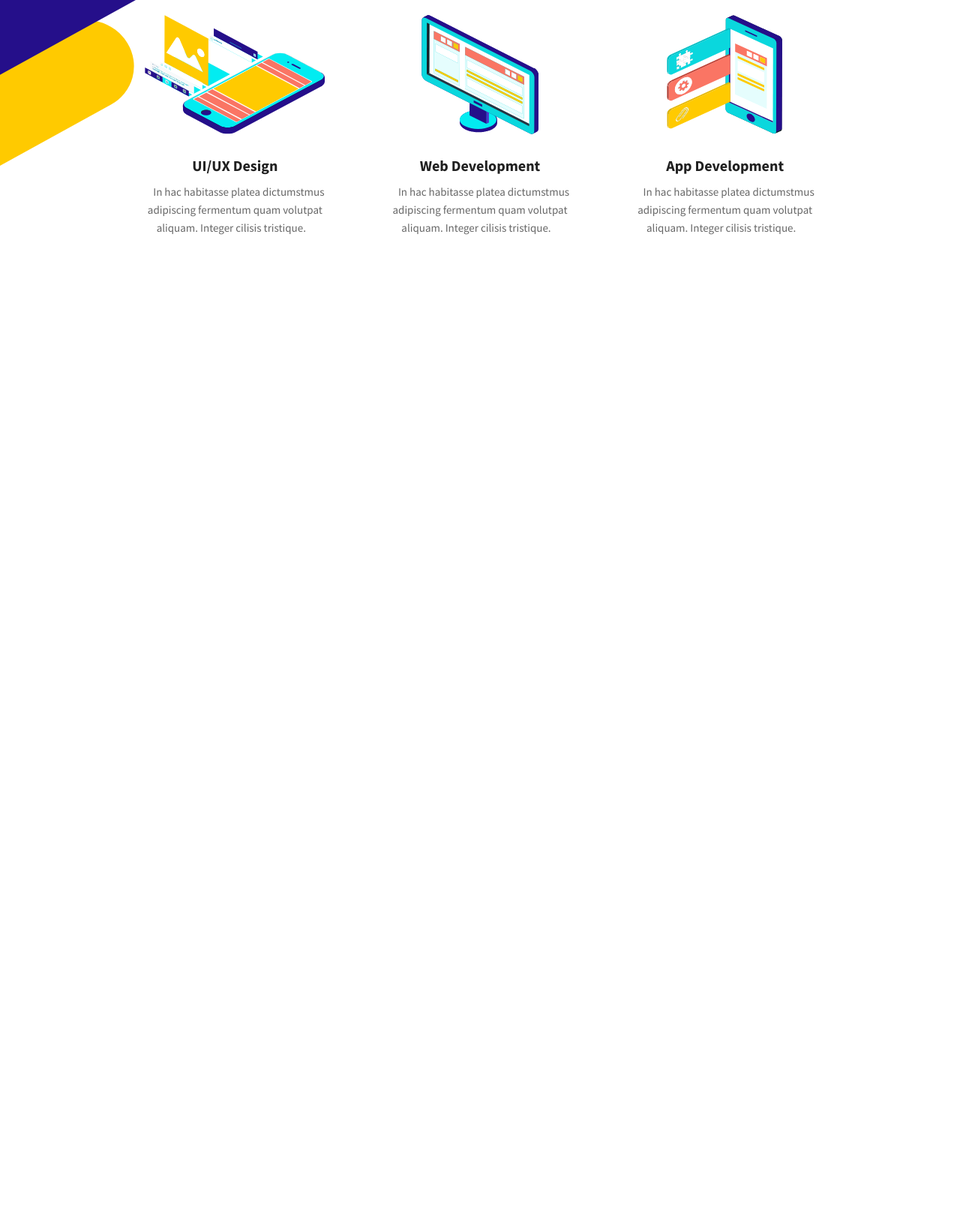
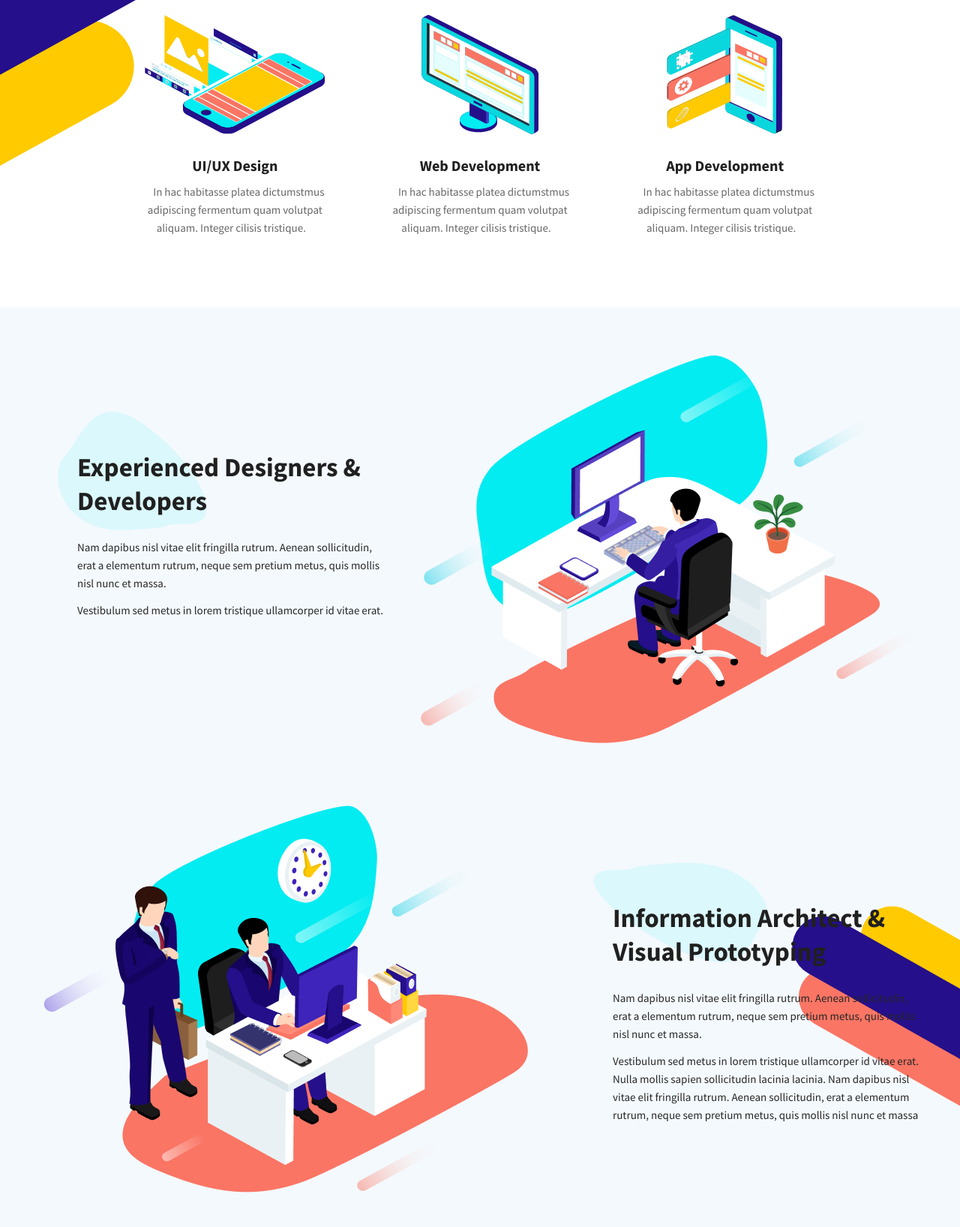
Before and after one commit to NeverMind109/MartaUP, a website: page app/index.pug in a window 1280 px wide. Shown: the part 969-2605 px from the top of the page at 75% size. Before the commit the page ends 1378 px from the top, so only its background shows below. Drawn offline with nearby package versions, Linux system fonts and the light colour scheme; files that its build step writes are made by us from their sources.

Commit message:
Created: Added Advantages Section

```diff
--- a/app/index.pug
+++ b/app/index.pug
@@ -88,6 +88,31 @@ html(lang="en")
                         img.specialised__item-img(src="images/special-3.svg", alt="Item Image")
                         h5.specialised__item-title App Development
                         span.specialised__item-text In hac habitasse platea dictumstmus adipiscing fermentum quam volutpat aliquam. Integer cilisis tristique.
+        section.advantages(style={"background-image": "url('images/advantage-bg.svg')"})
+            .container
+                .advantages-box
+                    .advantages-box__info(style={"background-image": "url('images/title-bg-1.svg')"})
+                        h4.advantages-box__title Experienced Designers & Developers
+                        .advantages-box__textbox
+                            p.advantages-box__text Nam dapibus nisl vitae elit fringilla rutrum. Aenean sollicitudin, erat a elementum rutrum, neque sem pretium metus, quis mollis nisl nunc et massa.
+                            p.advantages-box__text Vestibulum sed metus in lorem tristique ullamcorper id vitae erat.
+                    .advantages-box__image-block
+                        img.advantages__image(src="images/advantage-1.png", alt="Advantage")
+                .advantages-box.advantages-box--right
+                    .advantages-box__info.advantages-box__second(style={"background-image": "url('images/title-bg-2.svg')"})
+                        h4.advantages-box__title Information Architect & Visual Prototyping
+                        .advantages-box__textbox
+                            p.advantages-box__text Nam dapibus nisl vitae elit fringilla rutrum. Aenean sollicitudin, erat a elementum rutrum, neque sem pretium metus, quis mollis nisl nunc et massa.
+                            p.advantages-box__text Vestibulum sed metus in lorem tristique ullamcorper id vitae erat. Nulla mollis sapien sollicitudin lacinia lacinia. Nam dapibus nisl vitae elit fringilla rutrum. Aenean sollicitudin, erat a elementum rutrum, neque sem pretium metus, quis mollis nisl nunc et massa
+                    .advantages-box__image-block
+                        img.advantages__image(src="images/advantage-2.png", alt="Advantage")
+                .advantages-box
+                    .advantages-box__info.advantages-box__third(style={"background-image": "url('images/title-bg-3.svg')"})
+                        h4.advantages-box__title Idea Generation & Foundation
+                        .advantages-box__textbox
+                            p.advantages-box__text Nam dapibus nisl vitae elit fringilla rutrum. Aenean sollicitudin, erat a elementum rutrum, neque sem pretium metus, quis mollis nisl nunc et massa. Nam dapibus nisl vitae elit fringilla rutrum. Aenean sollicitudin, erat a elementum rutrum, neque sem pretium metus, quis mollis nisl nunc et massa
+                    .advantages-box__image-block
+                        img.advantages__image(src="images/advantage-3.png", alt="Advantage")
 
 
         script(src="js/main.min.js")
--- /dev/null
+++ b/app/scss/_blocks/_advantages.scss
@@ -0,0 +1,43 @@
+.advantages {
+    padding-top: 64px;
+    background-color: #F4F9FD;
+    background-repeat: no-repeat;
+    background-position: right center;
+}
+.advantages-box {
+    display: flex;
+    justify-content: space-between;
+    padding-bottom: 76px;
+    &__info {
+        max-width: 456px;
+        padding-top: 60px;
+        background-repeat: no-repeat;
+        background-position: 22px 76px;
+        &__second {
+            background-position: 22px 130px;
+        }
+        &__third {
+            background-position: 22px 105px;
+        }
+    }
+    &__title {
+        font-weight: 700;
+        font-size: 35px;
+        line-height: 45px;
+        color: #202020;
+        padding: 68px 0 15px 48px;
+    }
+    &__textbox {
+        line-height: 24px;
+        color: #272727;
+        padding-left: 48px;
+    }
+    &__text {
+        margin: 12px 0;
+    }
+    &--right {
+        .advantages-box__info {
+            order: 1;
+        }
+    }
+}
--- a/app/scss/style.scss
+++ b/app/scss/style.scss
@@ -4,6 +4,6 @@
 @import "_global.scss";
 @import "_blocks/_header.scss";
 @import "_blocks/_specialised.scss";
-
+@import "_blocks/_advantages.scss";
 
 @import "_media.scss";
```
Also changed, not shown: app/css/style.min.css, app/images/advantage-1.png (added), app/images/advantage-2.png (added), app/images/advantage-3.png (added), app/images/advantage-bg.svg (added), app/images/title-bg-1.svg (added), app/images/title-bg-2.svg (added), app/images/title-bg-3.svg (added), app/index.html.
